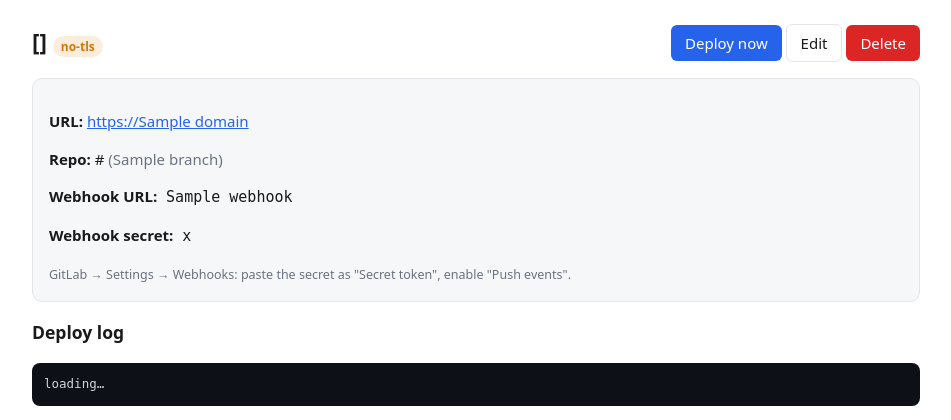
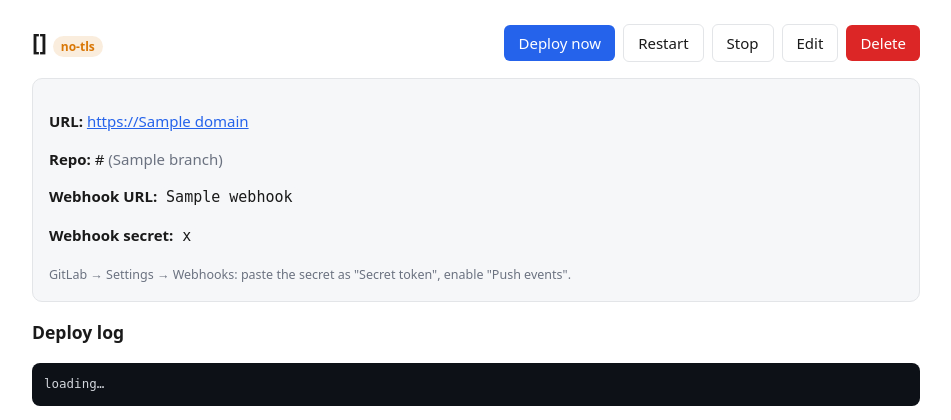
Before and after one commit to pmahdicheraghi/deployer, a Flask app: template templates/detail.html in a window 1280 px wide. Shown: the part 48-468 px from the top of the page, without its empty margins (164-1115 px from the left). Run offline with Flask 3, Linux system fonts and the light colour scheme; the template is opened without the code that fills it: most values are stand-ins (such as "Sample title", 1, 10 or a date in 2020); parts of the project's set-up code (start-up, migrations or seed data) failed here and were passed over.

Commit message:
Add container control

```diff
--- a/app.py
+++ b/app.py
@@ -473,6 +473,39 @@ def redeploy(name):
     start_deploy(name)
     return redirect(url_for("detail", name=name))
 
+@app.post("/apps/<name>/restart")
+@login_required
+def restart(name):
+    get_app_or_404(name)
+    r = subprocess.run(["docker", "restart", f"{APP_PREFIX}-{name}"], capture_output=True, text=True)
+    if r.returncode == 0:
+        flash("Container restarted.")
+    else:
+        flash(f"Restart failed: {r.stderr.strip() or 'container missing'}")
+    return redirect(url_for("detail", name=name))
+
+@app.post("/apps/<name>/stop")
+@login_required
+def stop(name):
+    get_app_or_404(name)
+    r = subprocess.run(["docker", "stop", f"{APP_PREFIX}-{name}"], capture_output=True, text=True)
+    if r.returncode == 0:
+        flash("Container stopped.")
+    else:
+        flash(f"Stop failed: {r.stderr.strip() or 'container missing'}")
+    return redirect(url_for("detail", name=name))
+
+@app.post("/apps/<name>/start")
+@login_required
+def start(name):
+    get_app_or_404(name)
+    r = subprocess.run(["docker", "start", f"{APP_PREFIX}-{name}"], capture_output=True, text=True)
+    if r.returncode == 0:
+        flash("Container started.")
+    else:
+        flash(f"Start failed: {r.stderr.strip() or 'container missing'}")
+    return redirect(url_for("detail", name=name))
+
 @app.post("/apps/<name>/delete")
 @login_required
 def delete(name):
--- a/templates/detail.html
+++ b/templates/detail.html
@@ -1,7 +1,13 @@
 {% extends "base.html" %}{% block body %}
 <div class="bar"><h2 style="margin:0">{{ app.name }} <span id="st" class="badge {{ status }}">{{ status }}</span></h2>
-<div>
+<div style="display:flex;gap:8px;align-items:center;flex-wrap:wrap">
 <form method="post" action="/apps/{{ app.name }}/deploy" class="inline"><button class="btn">Deploy now</button></form>
+<form method="post" action="/apps/{{ app.name }}/restart" class="inline"><button class="btn ghost">Restart</button></form>
+{% if status in ('running', 'no-tls') %}
+<form method="post" action="/apps/{{ app.name }}/stop" class="inline"><button class="btn ghost">Stop</button></form>
+{% elif status in ('exited', 'missing', 'failed') %}
+<form method="post" action="/apps/{{ app.name }}/start" class="inline"><button class="btn ghost">Start</button></form>
+{% endif %}
 <a class="btn ghost" href="/apps/{{ app.name }}/edit">Edit</a>
 <form method="post" action="/apps/{{ app.name }}/delete" class="inline" onsubmit="return confirm('Delete {{ app.name }}?')"><button class="btn danger">Delete</button></form>
 </div></div>
@@ -54,6 +60,11 @@ async function poll(){
   const atBottom = el.scrollHeight - el.scrollTop <= el.clientHeight + 40;
   el.innerHTML = ansiToHtml(d.log);
   if(atBottom) el.scrollTop = el.scrollHeight;
+  const badge = document.getElementById('st');
+  if(badge && d.status && badge.textContent !== d.status){
+    badge.textContent = d.status;
+    badge.className = 'badge ' + d.status;
+  }
   if(d.status==='deploying') setTimeout(poll,2000); else if(wasDeploying) location.reload();
 }
 poll();
```
